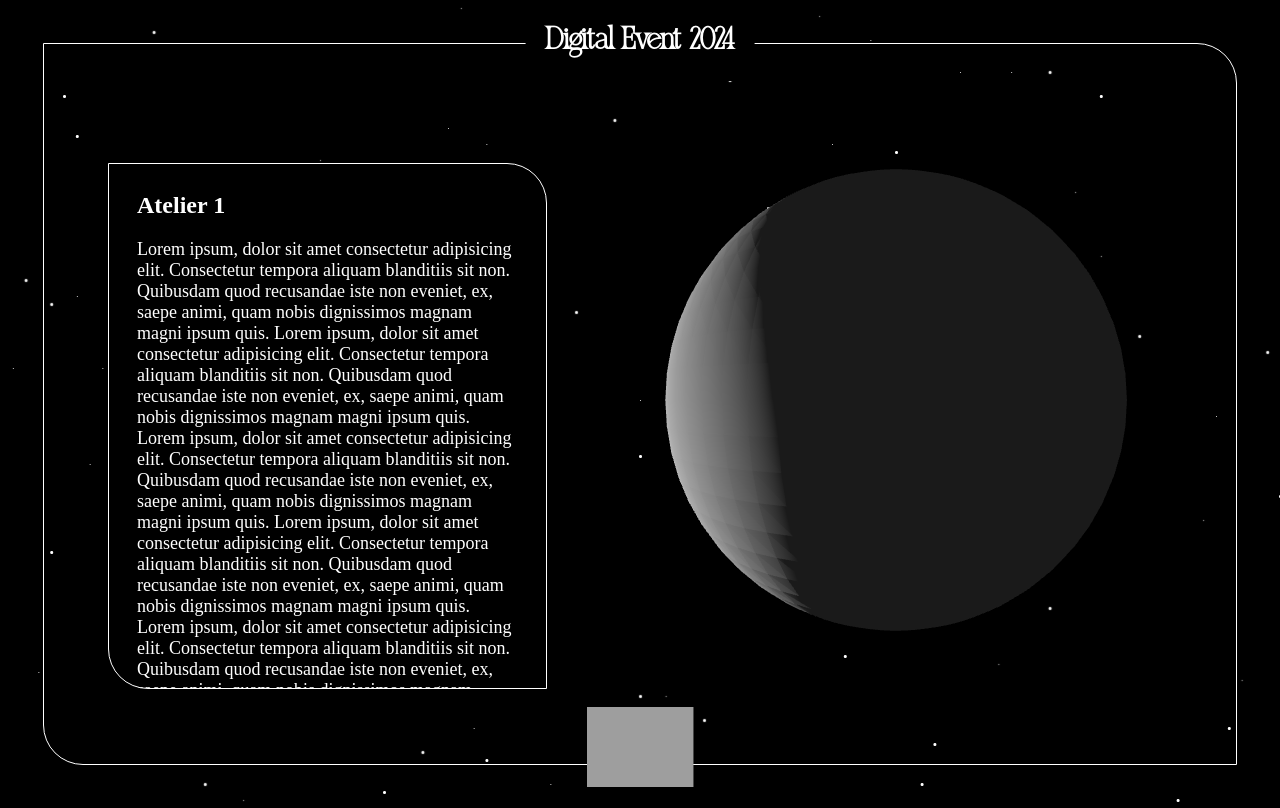
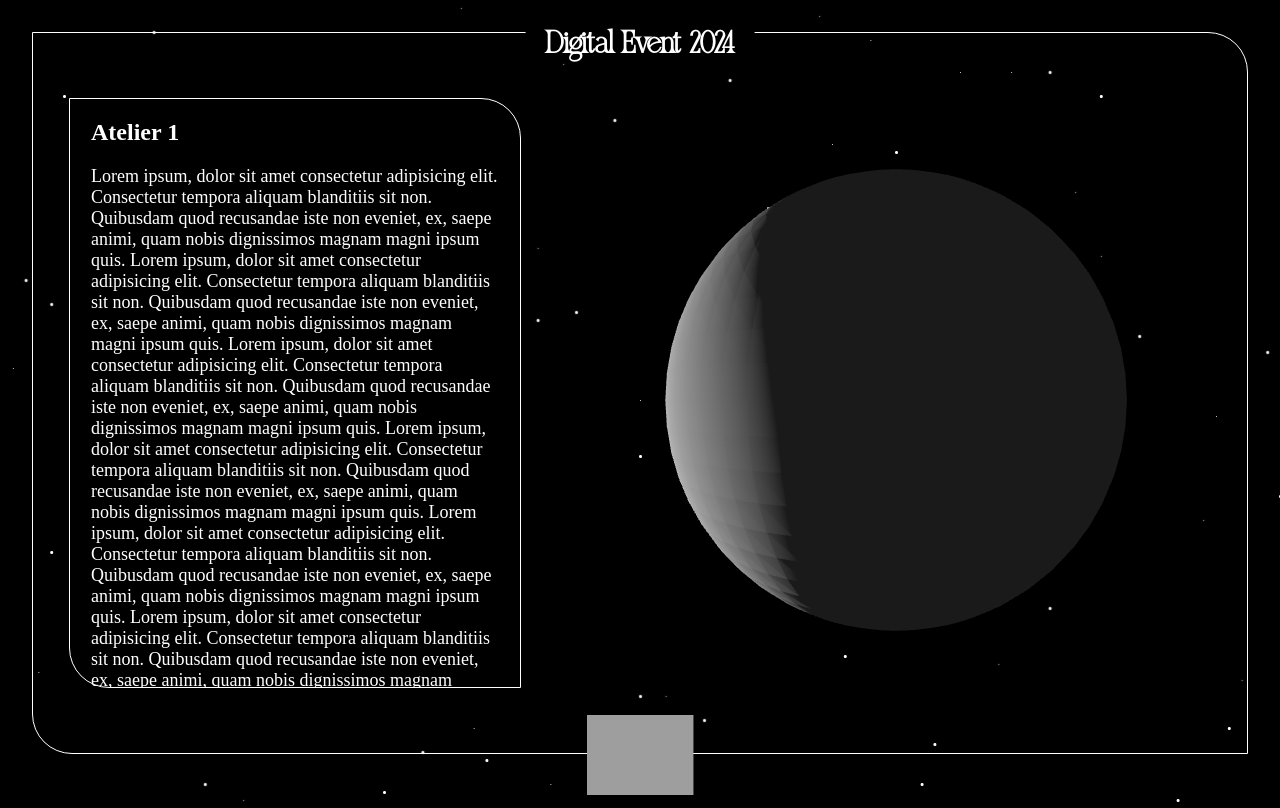
Before and after one commit to ShuHado/catalogue-digital-event-2024, a website built with Vite: page src/index.html in a window 1280 px wide. Shown: the top 808 px of the page. Built offline with nearby package versions, Linux system fonts and the light colour scheme; grey boxes are pictures that could not be loaded; animation ran at ten frames a second; files whose address does not match are found by name.

Commit message:
update css

```diff
--- a/src/style.css
+++ b/src/style.css
@@ -16,7 +16,7 @@
 }
 body {
 	background-color: black;
-	margin: 43px;
+	margin: 0;
 	font-family: "QelliaRegular";
 	overflow: hidden;
 }
@@ -66,32 +66,35 @@ body {
 }
 #container {
 	display: flex;
+	align-items: center;
 	height: 90vh;
 	background-color: transparent;
 	border: solid 1px white;
 	border-radius: 0px 40px 0px 40px;
+	margin: 2.5%;
 }
 #header {
 	background-color: black;
 	width: fit-content;
 	padding: 0px 20px;
 	position: absolute;
-	top: 0;
+	top: 3%;
 	left: 50%;
-	transform: translate(-50%, 0);
+	transform: translate(-50%, 3%);
 }
 
 #header h1 {
 	color: white;
+	margin: 0;
 }
 .modal-content {
 	display: none;
 	flex-direction: column;
 	background-color: black;
-	margin: 119px 0 0 64px;
-	padding: 20px 20px 0 20px;
-	width: calc(100% / 3);
-	height: 70%;
+	margin: 0 0 0 3%;
+	padding: 1% 1% 0 1%;
+	width: 35%;
+	height: 80%;
 	border: 1px solid white;
 	border-radius: 0px 40px;
 	z-index: 99;
@@ -109,9 +112,9 @@ embed {
 #footer {
 	padding: 0px 20px;
 	position: absolute;
-	bottom: 1%;
+	bottom: 0%;
 	left: 50%;
-	transform: translate(-50%, 0);
+	transform: translate(-50%, 0%);
 	z-index: 999;
 }
 
```
